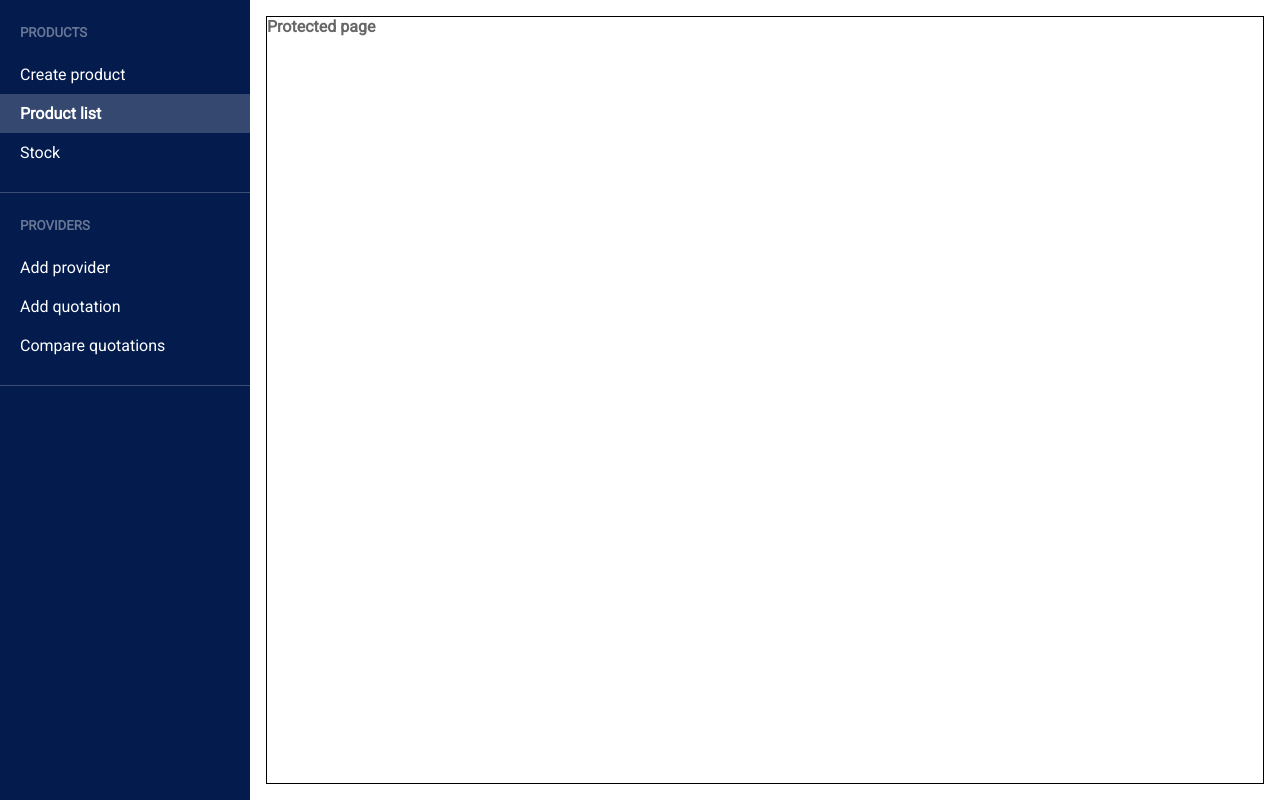
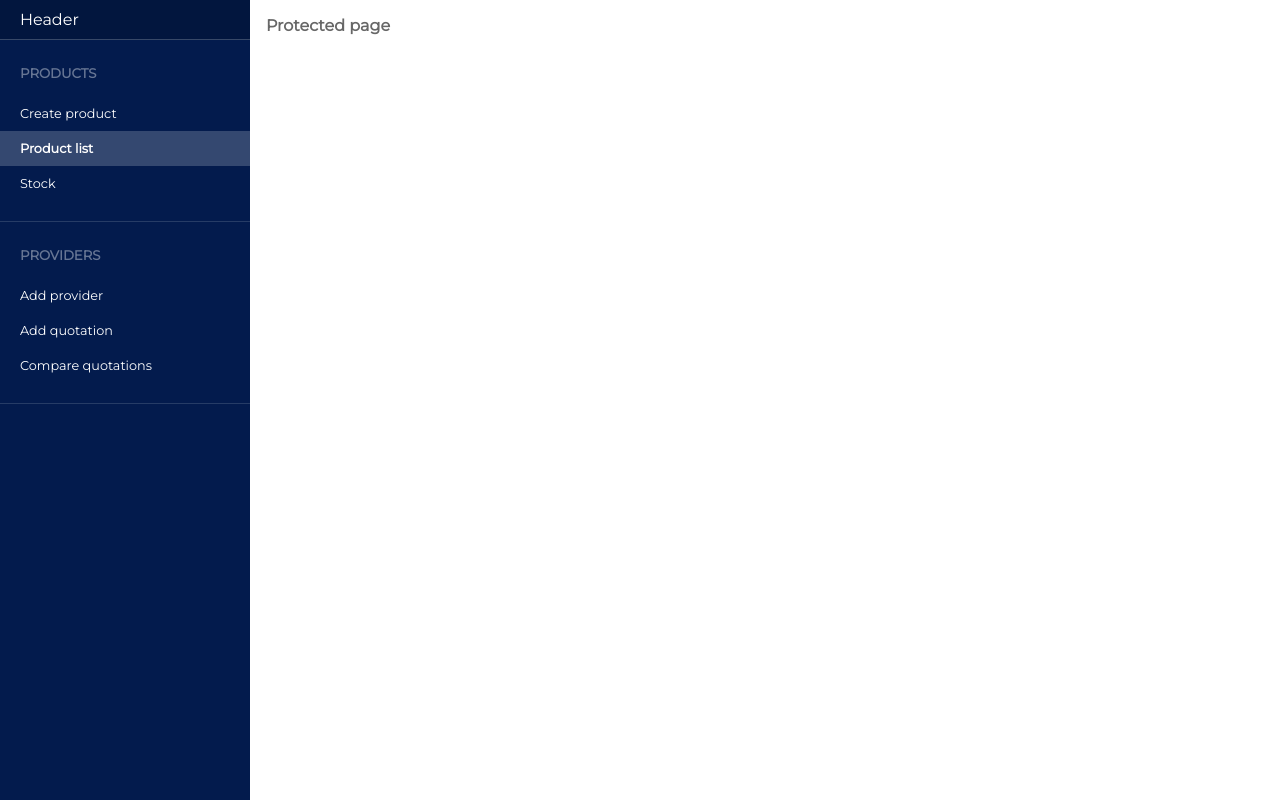
Before and after one commit to stevendinhdev/graphql-apollo, a React (Create React App) app in the folder frontend/: page / in a window 1280 px wide. Built offline with nearby package versions, Linux system fonts and the light colour scheme.

Commit message:
[FRONTEND] add header to sidebar

```diff
--- a/frontend/src/App.css
+++ b/frontend/src/App.css
@@ -1,9 +1,9 @@
-@import url('https://fonts.googleapis.com/css?family=Roboto&display=swap');
+@import url('https://fonts.googleapis.com/css?family=Montserrat&display=swap');
 
 body {
     background-color: #fff;
     color: #676767;
-    font-family: 'Roboto', sans-serif;
+    font-family: 'Montserrat', sans-serif;
     font-size: 16px;
     margin: 0 auto;
     --content-width: 1200px;
--- /dev/null
+++ b/frontend/src/components/Nav.css
@@ -0,0 +1,3 @@
+.nav {
+    width: 100%;
+}
--- a/frontend/src/components/Sidebar.css
+++ b/frontend/src/components/Sidebar.css
@@ -1,5 +1,34 @@
+/* Sidebar */
+.sidebar {
+    position: relative;
+}
+
+.sidebar--closed {
+    display: none;
+}
+
+.sidebar__button {
+    position: absolute;
+    right: 0;
+    top: 0;
+    background-color: rgba(180, 180, 180, 0.2);
+    color: #fff;
+    height: 100%;
+    border: none;
+}
+
+/* Sidebar header */
+.sidebar__header {
+    background-color: rgba(0, 0, 0, 0.2);
+    border-bottom: 1px solid rgba(180, 188, 199, .3);
+    color: #fff;
+    padding: 10px 20px;
+    position: relative;
+}
+
+/* Sidebar content */
 .sidebar__section {
-    border-bottom: 1px solid rgba(180, 188, 199, .32);
+    border-bottom: 1px solid rgba(180, 188, 199, .2);
     padding-bottom: 20px;
     width: 100%;
 }
@@ -25,6 +54,7 @@
 .sidebar__section__item > a {
     color: #fff;
     font-weight: 400;
+    font-size: 0.8rem;
     text-decoration: none;
     width: 100%;
     padding: 10px 20px;
@@ -43,31 +73,6 @@
 
 
 /* Old */
-.menu {
-  display: flex;
-  flex-direction: column;
-  justify-content: flex-start;
-  align-items: left;
-  position: fixed;
-  padding-left: 42px;
-  left: 0px;
-  bottom: 0vh;
-  width: 293px;
-  height: 100vh;
-  background-color: rgb(245, 245, 245);
-  color: rgb(47, 47, 47);
-  z-index: 4;
-  transition: 0.9s;
-  border: 0.6px solid rgb(47, 47, 47);
-}
-
-.menu_show {
-  left: 0vw;
-}
-
-.menu_hide {
-  left: -337px;
-}
 
 .menu_button {
   display: inline-block;
--- a/frontend/src/components/Sidebar.js
+++ b/frontend/src/components/Sidebar.js
@@ -1,31 +1,41 @@
-import React, { useState } from 'react';
+import React from 'react';
 import PropTypes from 'prop-types';
 import './Sidebar.css';
 
-const Sidebar = ({ items, ...props }) => {
-  // const [state, setState] = useState('open');
-  // const openClose = () => setState(state === 'open' ? 'close' : 'open');
-
+const Sidebar = ({ items, open, header, ...props }) => {
   return (
-    <nav className="sidebar" {...props}>
+    <nav className={`sidebar ${open ? '' : 'sidebar--closed'}`} {...props}>
+      <div className="sidebar__header">
+        {header}
+      </div>
+      <div className="sidebar__content">
         {items.map((item, i) => (
           <div key={i} className="sidebar__section">
             <h5 className="sidebar__section__title">{item.section}</h5>
             <ul className="sidebar__section__items">
               {item.items.map(({ link, text, ...rest }, i) => (
                 <li key={i} className="sidebar__section__item">
-                <a href={link} {...rest}>{text}</a>
+                  <a href={link} {...rest}>
+                    {text}
+                  </a>
                 </li>
               ))}
             </ul>
           </div>
         ))}
+      </div>
     </nav>
   );
 };
 
 Sidebar.propTypes = {
   items: PropTypes.array.isRequired,
+  open: PropTypes.bool,
+  header: PropTypes.node,
+};
+
+Sidebar.defaultProps = {
+  open: true,
 };
 
 export default Sidebar;
--- a/frontend/src/pages/Dashboard.css
+++ b/frontend/src/pages/Dashboard.css
@@ -16,10 +16,10 @@
     justify-content: center;
     overflow: auto;
     padding: 1rem;
+    position: relative;
 }
 
 #main .content {
-    border: 1px solid black; /* TODO: remove */
     max-width: var(--content-width);
     width: var(--content-width);
 }
--- a/frontend/src/pages/Dashboard.js
+++ b/frontend/src/pages/Dashboard.js
@@ -2,7 +2,6 @@
 import PropTypes from 'prop-types';
 import './Dashboard.css';
 
-// import Nav from '../components/Nav';
 import Routes from '../utils/Routes';
 import Sidebar from '../components/Sidebar';
 
@@ -28,7 +27,7 @@
 const Dashboard = ({ routes }) => {
   return (
     <div className="container">
-      <Sidebar id="sidebar" items={sidebarItems} />
+      <Sidebar id="sidebar" items={sidebarItems} header="Header" />
       <main id="main">
         <div className="content">
           <Routes routes={routes} />
```
Also changed, not shown: frontend/src/components/Nav.js (+4 -13 lines). Lines whose indentation alone changed are shown as unchanged.
